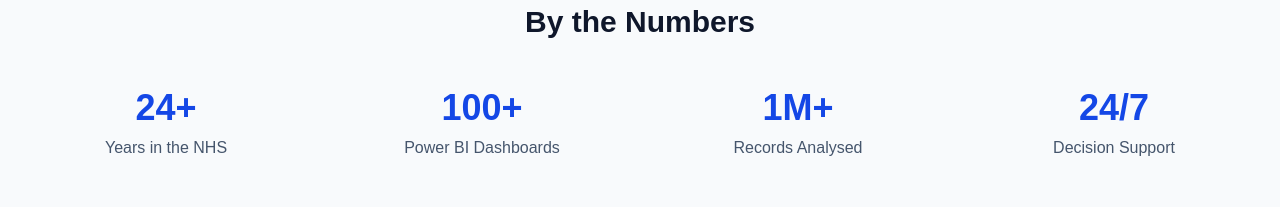
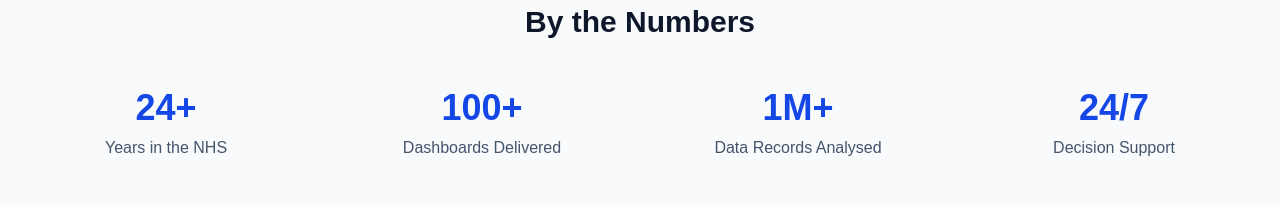
Before and after one commit to 24Mark8/templatecanvasiq, a Next.js app: page / in a window 1280 px wide. Shown: the part 1260-1467 px from the top of the page. Built offline with nearby package versions, Linux system fonts and the light colour scheme.

Commit message:
Update page.tsx

```diff
--- a/app/page.tsx
+++ b/app/page.tsx
@@ -93,12 +93,12 @@ export default function Home() {
 
               <div>
                 <h3 className="text-4xl font-extrabold text-blue-700">100+</h3>
-                <p className="mt-2 text-slate-600">Power BI Dashboards</p>
+                <p className="mt-2 text-slate-600">Dashboards Delivered</p>
               </div>
 
               <div>
                 <h3 className="text-4xl font-extrabold text-blue-700">1M+</h3>
-                <p className="mt-2 text-slate-600">Records Analysed</p>
+                <p className="mt-2 text-slate-600">Data Records Analysed</p>
               </div>
 
               <div>
```
